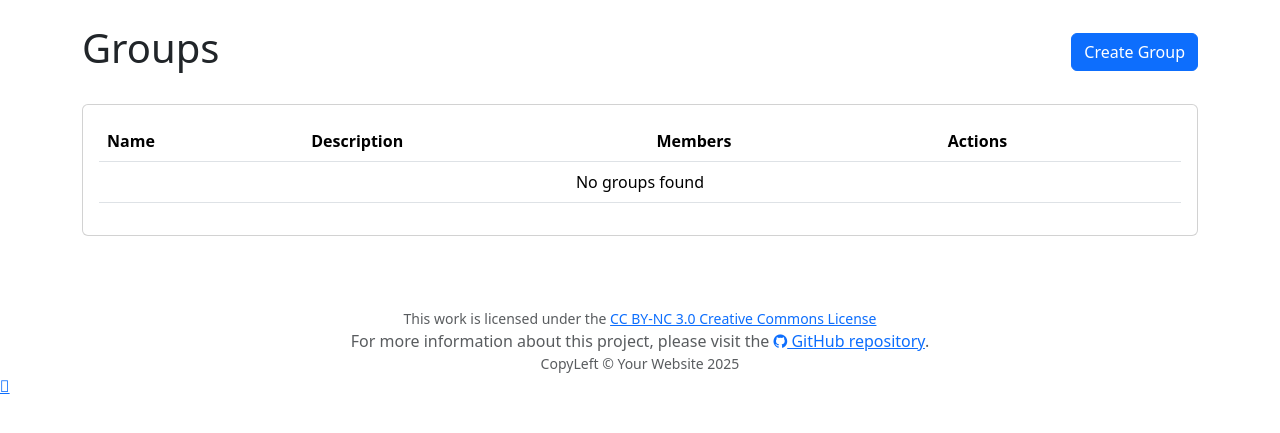
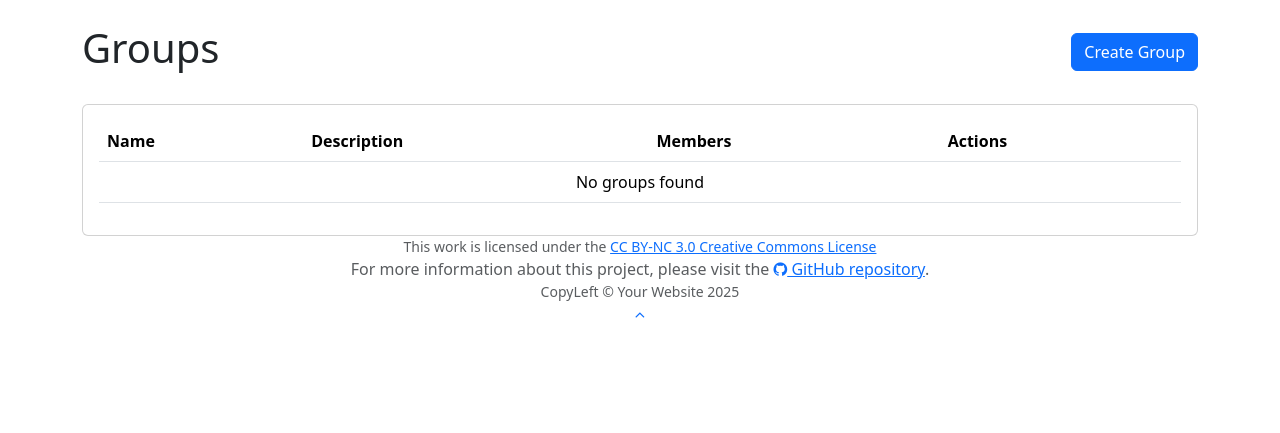
Before and after one commit to Tiozao-do-Linux/GNU-ADMW, a Django app: page /group in a window 1280 px wide. Shown: the part 66-499 px from the top of the page. Run offline with Django 5.2, Linux system fonts and the light colour scheme; parts of the project's set-up code (start-up, migrations or seed data) failed here and were passed over.

Commit message:
Refactor generic base template

```diff
--- a/templates/base.html
+++ b/templates/base.html
@@ -35,25 +35,13 @@
     <!-- Footer-->
     <footer class="footer text-center">
       <div class="container px-4 px-lg-5">
-          <ul class="list-inline mb-5">
-              <li class="list-inline-item">
-                  <a class="social-link rounded-circle text-white mr-3" href="#!"><i class="icon-social-facebook"></i></a>
-              </li>
-              <li class="list-inline-item">
-                  <a class="social-link rounded-circle text-white mr-3" href="#!"><i class="icon-social-twitter"></i></a>
-              </li>
-              <li class="list-inline-item">
-                  <a class="social-link rounded-circle text-white" href="#!"><i class="icon-social-github"></i></a>
-              </li>
-          </ul>
           <p class="text-muted small mb-0">This work is licensed under the <a href="http://creativecommons.org/licenses/by-nc/3.0/" target="_blank">CC BY-NC 3.0 Creative Commons License</a></p>
           <p class="text-muted large mb-0">For more information about this project, please visit the <a href="https://github.com/jarbelix/GNU-ADMW" target="_blank"><i class="fa fa-solid fa-github"></i> GitHub repository</a>.</p>
           <p class="text-muted small mb-0">CopyLeft © Your Website 2025</p>
       </div>
+      <!-- Scroll to Top Button-->
+      <a class="scroll-to-top rounded" href="#page-top"><i class="fa fa-solid fa-angle-up"></i></a>
     </footer>
-
-    <!-- Scroll to Top Button-->
-    <a class="scroll-to-top rounded" href="#page-top"><i class="fas fa-angle-up"></i></a>
 
     <!-- Bootstrap core JS -->
     <script src="https://cdn.jsdelivr.net/npm/bootstrap@5.3.3/dist/js/bootstrap.bundle.min.js" integrity="sha384-YvpcrYf0tY3lHB60NNkmXc5s9fDVZLESaAA55NDzOxhy9GkcIdslK1eN7N6jIeHz" crossorigin="anonymous"></script>
```
